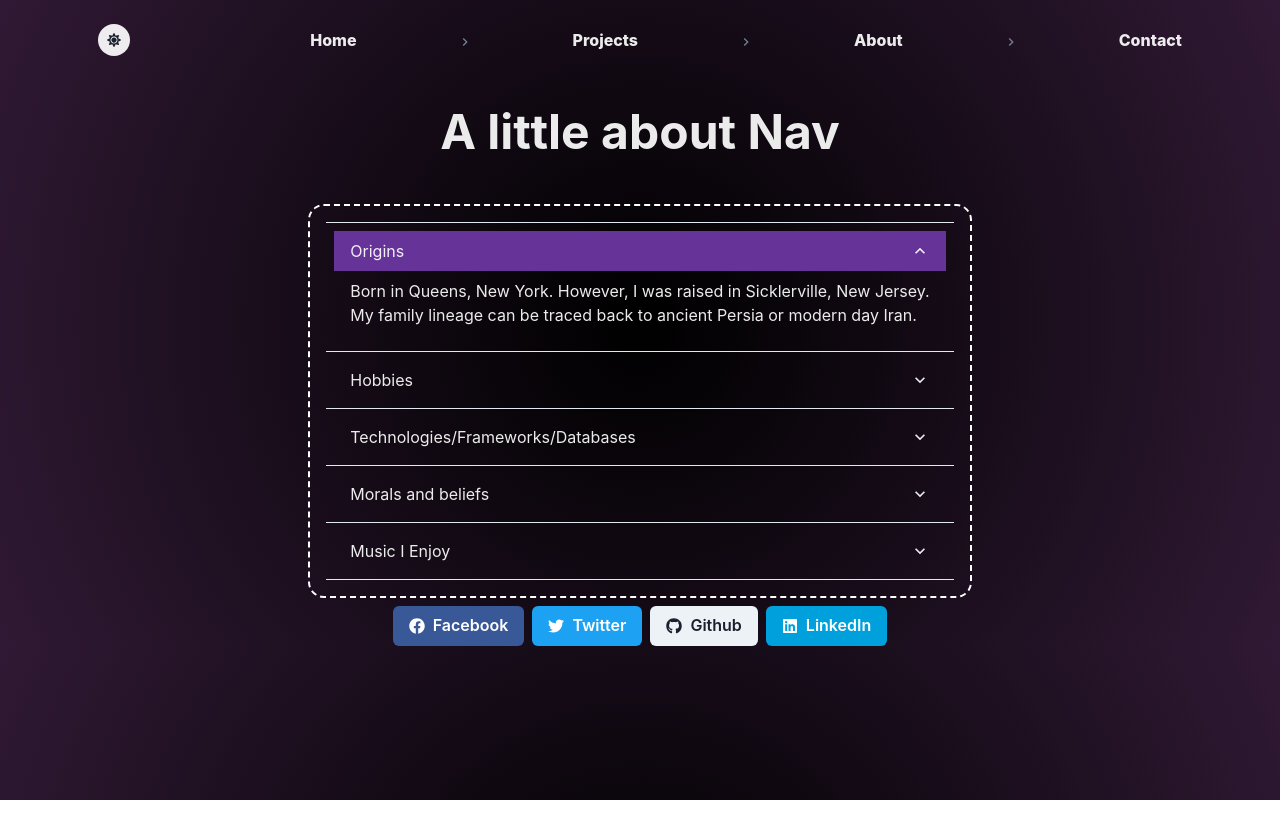
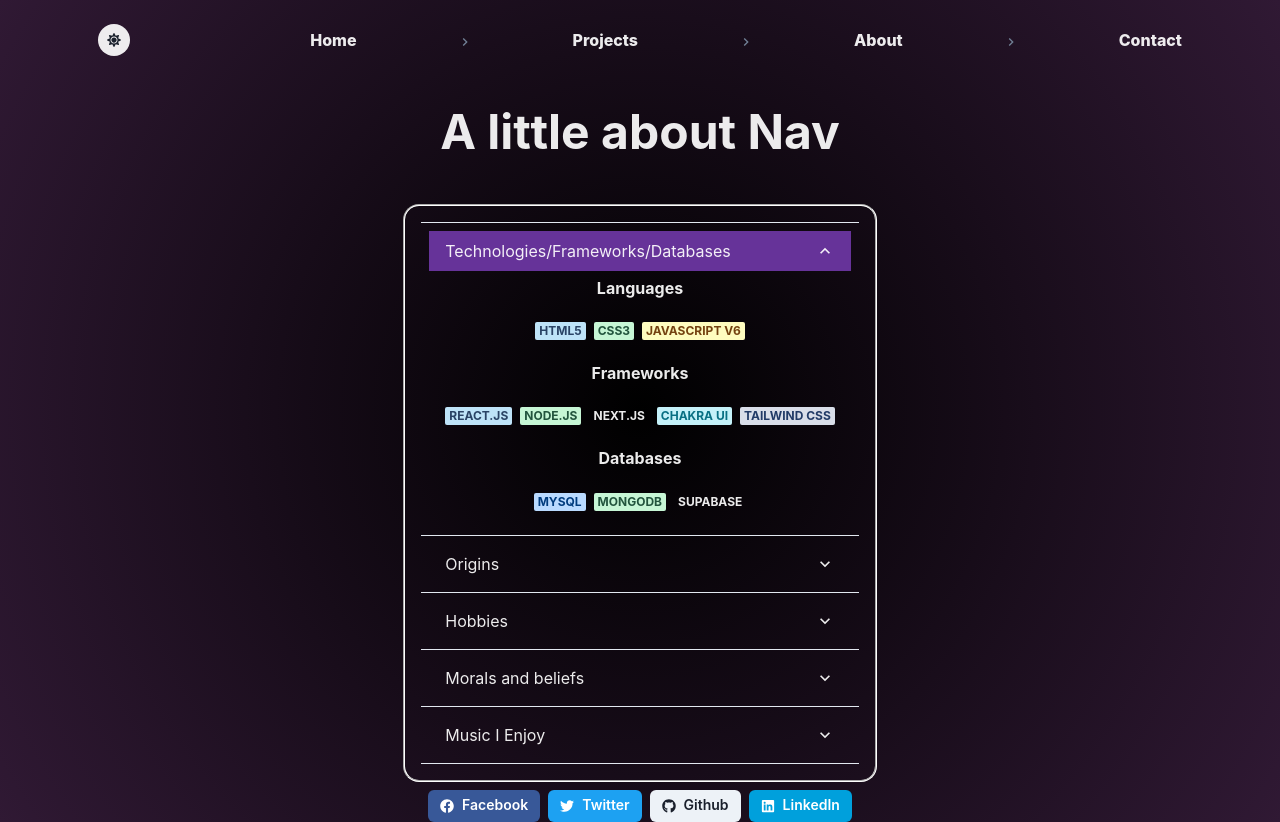
Before and after one commit to nme22/navfolio, a Next.js app: page /About in a window 1280 px wide. Before the commit the page ends 800 px from the top, so only its background shows below. Built offline with nearby package versions, Linux system fonts and the light colour scheme.

Commit message:
reworked technologies in about me

```diff
--- a/components/Footer.js
+++ b/components/Footer.js
@@ -4,31 +4,31 @@ import { FaGithub, FaFacebook, FaTwitter, FaLinkedin } from 'react-icons/fa';
 
 const PortFooter = () => {
    return (
-      <HStack
-         position="sticky"
-         mb={20}
-         Size={{ base: 'sm', md: 'md', lg: 'lg' }}
-      >
+      <HStack position="sticky" mb={20}>
          <Link
             href="https://www.facebook.com/navid.ebrahimi.10/"
             target="_blank"
          >
             <Tooltip label="Facebook" hasArrow arrowSize={15}>
-               <Button colorScheme="facebook" leftIcon={<FaFacebook />}>
+               <Button
+                  colorScheme="facebook"
+                  leftIcon={<FaFacebook />}
+                  size="sm"
+               >
                   Facebook
                </Button>
             </Tooltip>
          </Link>
          <Link href="https://twitter.com/nme_22" target="_blank">
             <Tooltip label="Twitter" hasArrow arrowSize={15}>
-               <Button colorScheme="twitter" leftIcon={<FaTwitter />}>
+               <Button colorScheme="twitter" leftIcon={<FaTwitter />} size="sm">
                   Twitter
                </Button>
             </Tooltip>
          </Link>
          <Link href="https://github.com/nme22" target="_blank">
             <Tooltip label="Github" hasArrow arrowSize={15}>
-               <Button colorScheme="gray" leftIcon={<FaGithub />}>
+               <Button colorScheme="gray" leftIcon={<FaGithub />} size="sm">
                   Github
                </Button>
             </Tooltip>
@@ -38,7 +38,11 @@ const PortFooter = () => {
             target="_blank"
          >
             <Tooltip label="LinkedIn" hasArrow arrowSize={15}>
-               <Button colorScheme="linkedin" leftIcon={<FaLinkedin />}>
+               <Button
+                  colorScheme="linkedin"
+                  leftIcon={<FaLinkedin />}
+                  size="sm"
+               >
                   LinkedIn
                </Button>
             </Tooltip>
--- a/pages/About.js
+++ b/pages/About.js
@@ -9,6 +9,7 @@ import {
    AccordionButton,
    AccordionPanel,
    AccordionIcon,
+   Badge,
 } from '@chakra-ui/react';
 import {
    FaCode,
@@ -33,12 +34,59 @@ export default function About() {
             p={4}
             borderColor="white"
             borderRadius="2xl"
-            borderStyle="dashed"
+            borderStyle="groove"
             borderWidth="2px"
-            width="m"
+            width="fit-content"
             justifyContent="space-around"
          >
             <Accordion defaultIndex={[0]} allowMultiple maxW="contain">
+               <AccordionItem p={2}>
+                  <AccordionButton
+                     _expanded={{
+                        bg: 'rebeccapurple',
+                        color: { headingColor },
+                     }}
+                  >
+                     <Box flex="1" textAlign="left" color={headingColor}>
+                        Technologies/Frameworks/Databases
+                     </Box>
+                     <AccordionIcon color={headingColor} />
+                  </AccordionButton>
+
+                  <AccordionPanel pb={4} color={headingColor}>
+                     <Heading align="center" size="sm">
+                        Languages
+                     </Heading>
+                     <br />
+                     <HStack justifyContent="center">
+                        <Badge colorScheme="blue">HTML5</Badge>
+                        <Badge colorScheme="green">CSS3</Badge>
+                        <Badge colorScheme="yellow">JAVASCRIPT v6</Badge>
+                     </HStack>
+                     <br />
+                     <Heading align="center" size="sm">
+                        Frameworks
+                     </Heading>
+                     <br />
+                     <HStack justifyContent="center">
+                        <Badge colorScheme="blue">REACT.JS</Badge>
+                        <Badge colorScheme="green">NODE.JS</Badge>
+                        <Badge colorScheme="black">NEXT.JS</Badge>
+                        <Badge colorScheme="cyan">CHAKRA UI</Badge>
+                        <Badge colorScheme="facebook">TAILWIND CSS </Badge>
+                     </HStack>
+                     <br />
+                     <Heading align="center" size="sm">
+                        Databases
+                     </Heading>
+                     <br />
+                     <HStack justifyContent="center">
+                        <Badge colorScheme="messenger">MySQL</Badge>
+                        <Badge colorScheme="green">MongoDB</Badge>
+                        <Badge colorScheme="black">Supabase</Badge>
+                     </HStack>
+                  </AccordionPanel>
+               </AccordionItem>
                <AccordionItem p={2}>
                   <AccordionButton
                      _expanded={{
@@ -86,80 +134,7 @@ export default function About() {
                      </HStack>
                   </AccordionPanel>
                </AccordionItem>
-               <AccordionItem p={2}>
-                  <AccordionButton
-                     _expanded={{
-                        bg: 'rebeccapurple',
-                        color: { headingColor },
-                     }}
-                  >
-                     <Box flex="1" textAlign="left" color={headingColor}>
-                        Technologies/Frameworks/Databases
-                     </Box>
-                     <AccordionIcon color={headingColor} />
-                  </AccordionButton>
 
-                  <AccordionPanel pb={4} color={headingColor}>
-                     <Heading align="center" size="sm">
-                        Languages
-                     </Heading>
-                     <br />
-                     <HStack justifyContent="space-evenly">
-                        <Image src="/html.png" alt="html5" h={8} w={8} />
-                        <Image src="/css3.png" alt="CSS3" h={8} w={8} />
-                        <Image
-                           src="/javascript-logo.svg"
-                           alt="JavaScript version 6"
-                           height={8}
-                           w={8}
-                        />
-                     </HStack>
-                     <br />
-                     <Heading align="center" size="sm">
-                        Frameworks
-                     </Heading>
-                     <br />
-                     <HStack justifyContent="space-evenly">
-                        <FaReact size={32} />
-                        <Image
-                           src="/nodejs-icon.svg"
-                           alt="node.js"
-                           h={8}
-                           w={8}
-                        />
-                        <Image
-                           src="/next-js.svg"
-                           alt="Next.js"
-                           h={8}
-                           w={8}
-                           bg="whiteAlpha.900"
-                           borderRadius="2xl"
-                        />
-                        <Image
-                           src="/chakraui.png"
-                           alt="chakra-ui"
-                           h={8}
-                           w={8}
-                           borderRadius="2xl"
-                        />
-                     </HStack>
-                     <br />
-                     <Heading align="center" size="sm">
-                        Databases
-                     </Heading>
-                     <br />
-                     <HStack justifyContent="space-evenly">
-                        <Image
-                           src="/MySQL-Logo.jpeg"
-                           alt="My SQL"
-                           h={8}
-                           w={8}
-                        />
-                        <Image src="/MongoDB.jpeg" alt="MongoDB" h={8} w={8} />
-                        <Image src="/supabase.png" alt="Supabase" h={8} w={8} />
-                     </HStack>
-                  </AccordionPanel>
-               </AccordionItem>
                <AccordionItem p={2}>
                   <AccordionButton
                      _expanded={{
```
